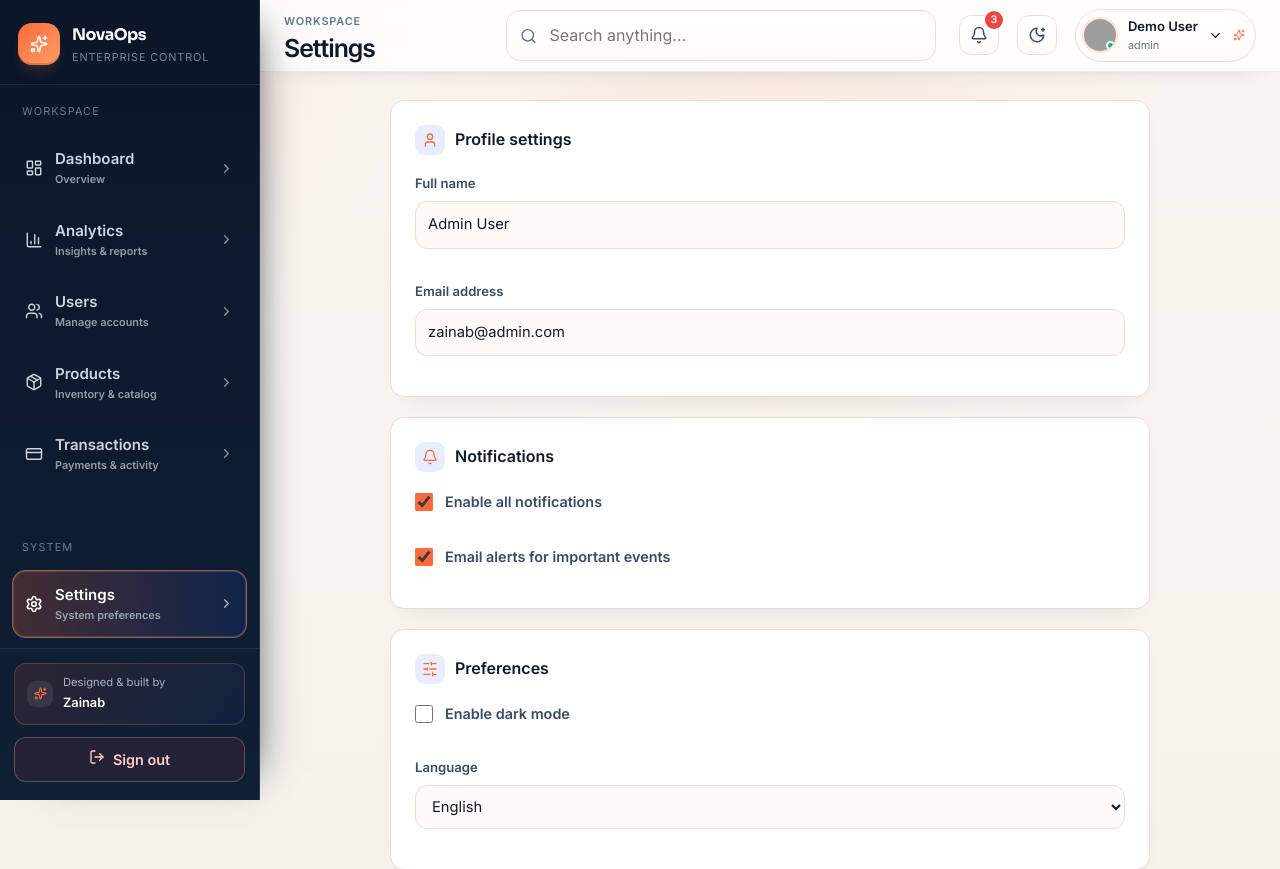
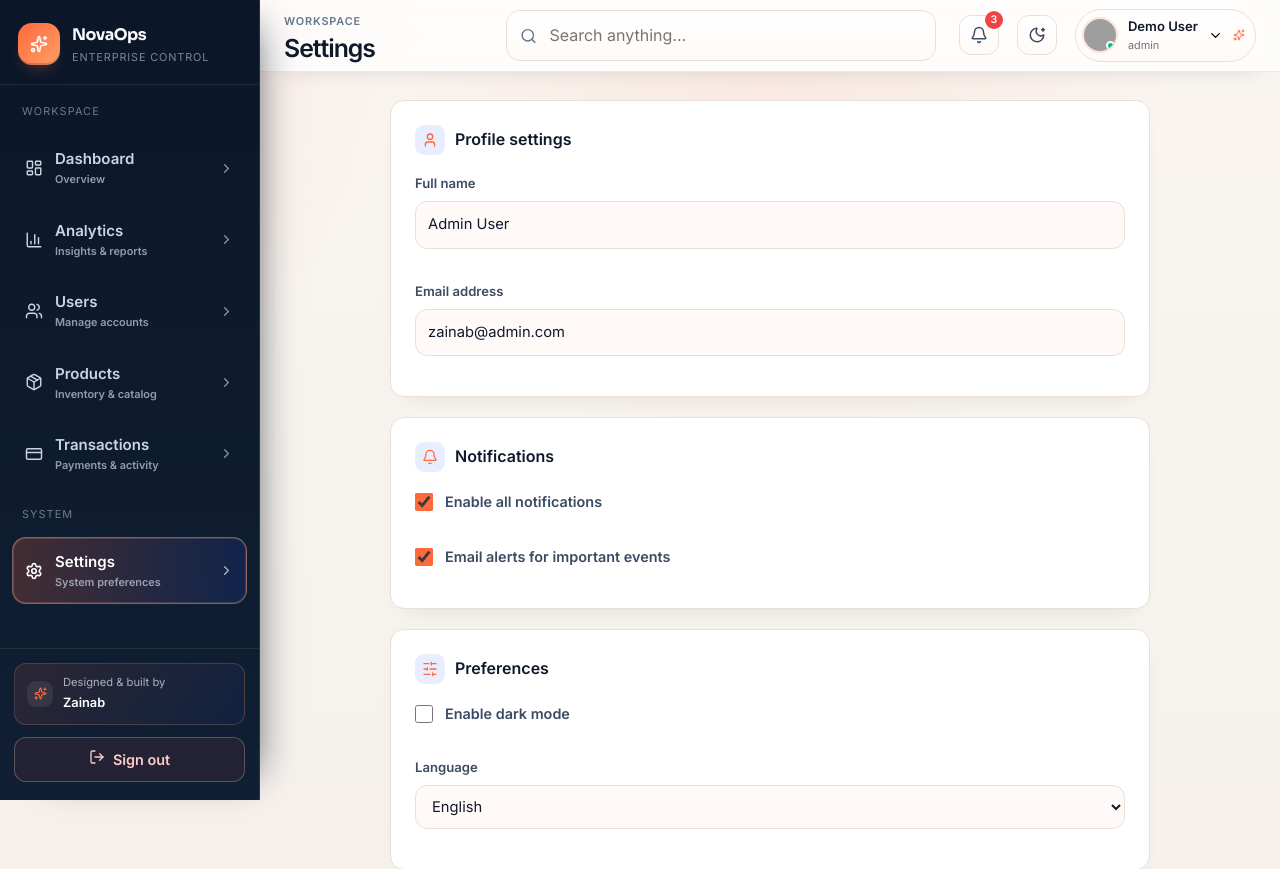
Before and after one commit to abdulbasit-25/zainaib-internship-task, a React (Vite) app in the folder task-4-enterprise-dashboard/: page /settings in a window 1280 px wide. Shown: the top 869 px of the page. Built offline with nearby package versions, Linux system fonts and the light colour scheme; sample sign-in values are in the browser's storage; grey boxes are pictures that could not be loaded.

Commit message:
Update enterprise dashboard Sidebar.css

```diff
--- a/task-4-enterprise-dashboard/src/components/Sidebar.css
+++ b/task-4-enterprise-dashboard/src/components/Sidebar.css
@@ -19,6 +19,7 @@
 }
 
 .sidebar-header {
+  flex-shrink: 0;
   padding: 22px 18px 18px;
   border-bottom: 1px solid rgba(148, 163, 184, 0.14);
   display: flex;
@@ -78,19 +79,42 @@
   padding: 0;
 }
 
+/* Scrollable middle region — header and bottom stay fixed */
 .sidebar-content {
+  flex: 1;
+  min-height: 0;
+  overflow-y: auto;
   display: flex;
-  flex: 1;
   flex-direction: column;
-  justify-content: space-between;
   gap: 18px;
   padding: 18px 12px 10px;
+
+  scrollbar-width: thin;
+  scrollbar-color: rgba(148, 163, 184, 0.3) transparent;
+}
+
+.sidebar-content::-webkit-scrollbar {
+  width: 6px;
+}
+
+.sidebar-content::-webkit-scrollbar-track {
+  background: transparent;
+}
+
+.sidebar-content::-webkit-scrollbar-thumb {
+  background-color: rgba(148, 163, 184, 0.3);
+  border-radius: 999px;
+}
+
+.sidebar-content::-webkit-scrollbar-thumb:hover {
+  background-color: rgba(148, 163, 184, 0.5);
 }
 
 .nav-section {
   display: flex;
   flex-direction: column;
   gap: 8px;
+  flex-shrink: 0;
 }
 
 .nav-section-heading {
@@ -120,6 +144,7 @@
   font-size: 0.94rem;
   font-weight: 600;
   text-align: left;
+  cursor: pointer;
   transition: all 0.2s ease;
 }
 
@@ -128,6 +153,11 @@
   color: #f8fafc;
   border-color: rgba(148, 163, 184, 0.08);
   transform: translateX(2px);
+}
+
+.nav-link:focus-visible {
+  outline: 2px solid rgba(255, 166, 122, 0.7);
+  outline-offset: 2px;
 }
 
 .nav-link.active {
@@ -172,6 +202,7 @@
 }
 
 .sidebar-bottom {
+  flex-shrink: 0;
   padding: 14px 14px 18px;
   border-top: 1px solid rgba(148, 163, 184, 0.14);
   display: flex;
@@ -229,6 +260,7 @@
   color: #fecaca;
   font-size: 0.9rem;
   font-weight: 700;
+  cursor: pointer;
   transition: all 0.2s ease;
 }
 
```
